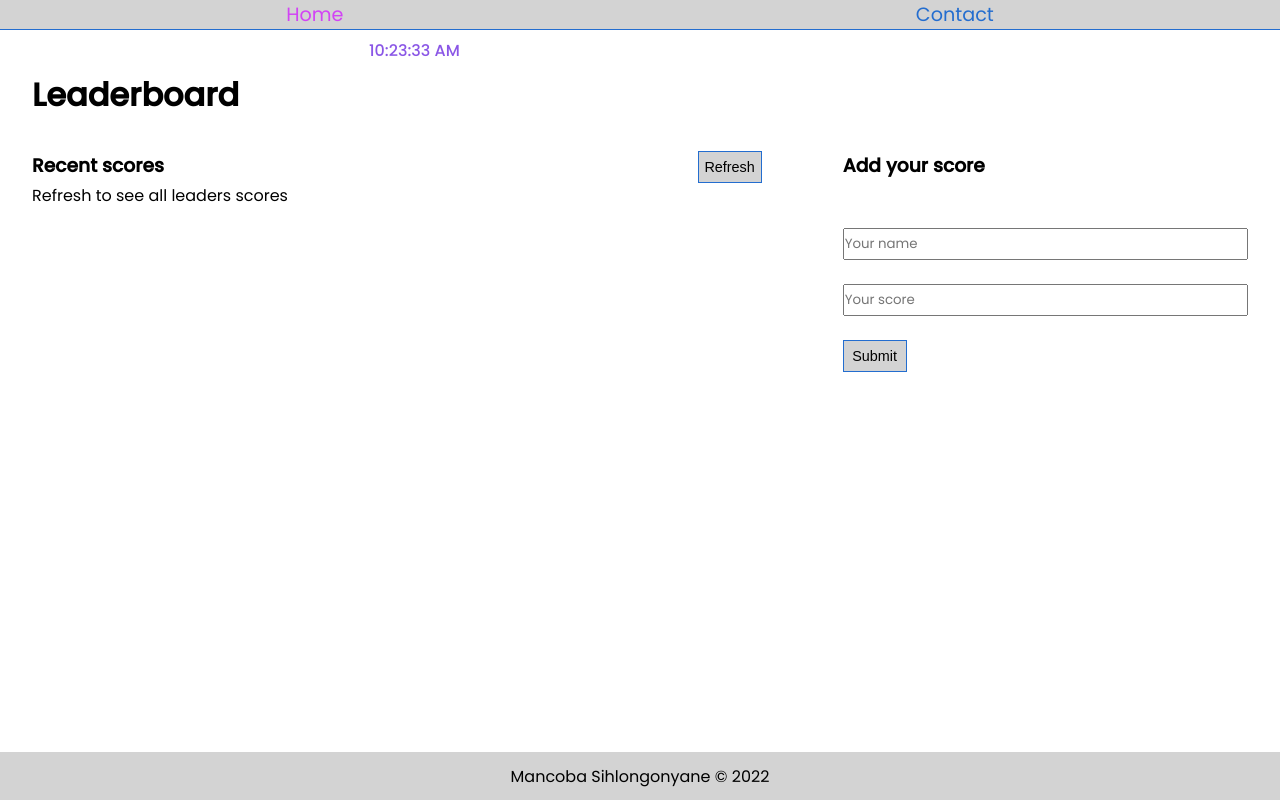
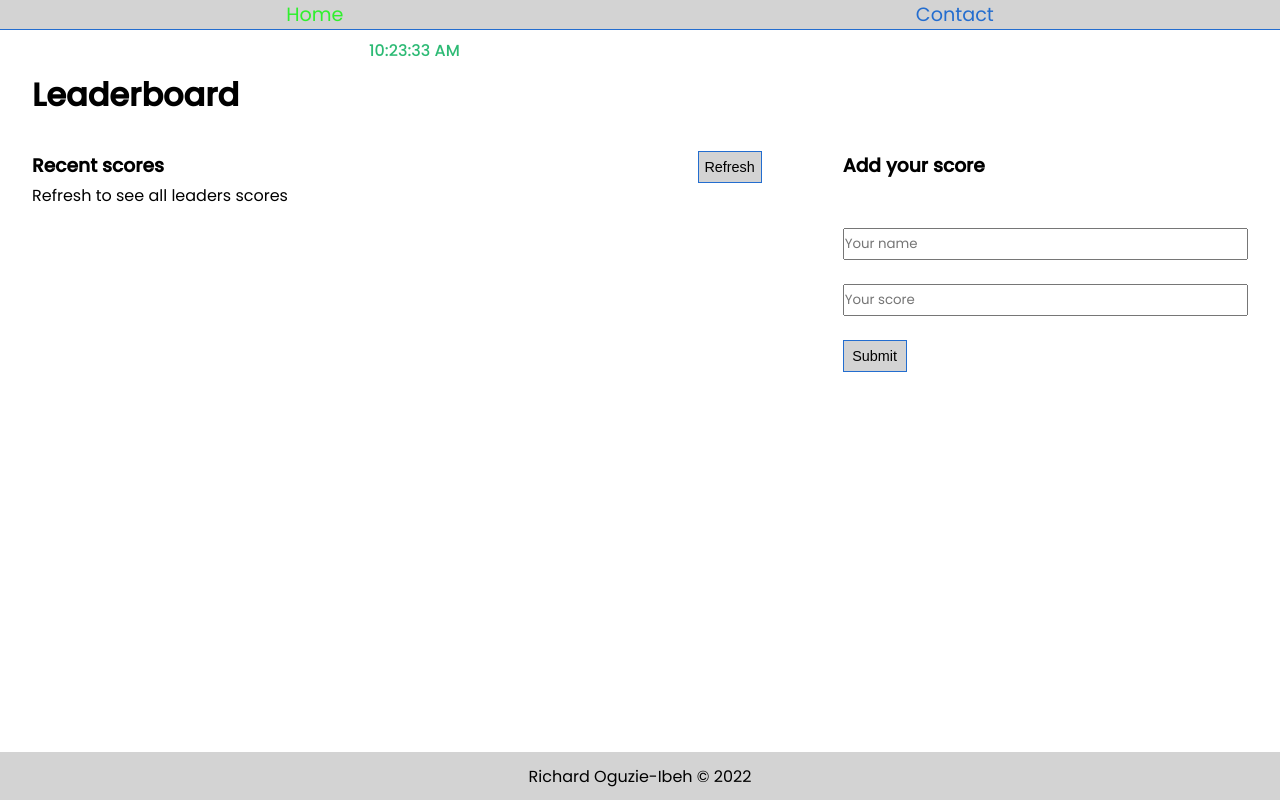
Before and after one commit to XRichardroidX/Leaderboard, a website built with webpack: page src/index.html in a window 1280 px wide. Built offline with nearby package versions, Linux system fonts and the light colour scheme; no server answers.

Commit message:
Add-Footer

```diff
--- a/src/index.js
+++ b/src/index.js
@@ -17,7 +17,6 @@ const refreshBtn = document.querySelector('.refresh-btn');
 const inputMsg = document.querySelector('.input-msg');
 
 renderNavigation();
-// setInterval(renderCurrentTime, 1000);
 setInterval(() => {
   renderCurrentTime();
 }, 1000);
--- a/src/modules/footer.js
+++ b/src/modules/footer.js
@@ -3,7 +3,7 @@ const footerContainer = document.querySelector('.f-container');
 const date = new Date();
 
 const footerMarkUp = `
-    <p class="footer-details">Mancoba Sihlongonyane &copy <span>${date.getFullYear()}</span></p>
+    <p class="footer-details">Richard Oguzie-Ibeh &copy <span>${date.getFullYear()}</span></p>
 `;
 
 const renderFooter = () => {
--- a/src/style.css
+++ b/src/style.css
@@ -53,13 +53,13 @@ body {
 
   to {
     margin-left: 0%;
-    color: #d136f7eb;
+    color: #21f21eeb;
   }
 }
 
 .contact-link,
 .active {
-  color: #d136f7eb;
+  color: #21f21eeb;
 }
 
 .player-details {
@@ -84,7 +84,7 @@ button {
 }
 
 button:hover {
-  border: 2px solid #d136f7eb;
+  border: 2px solid #21f21eeb;
   opacity: 0.7;
 }
 
```
